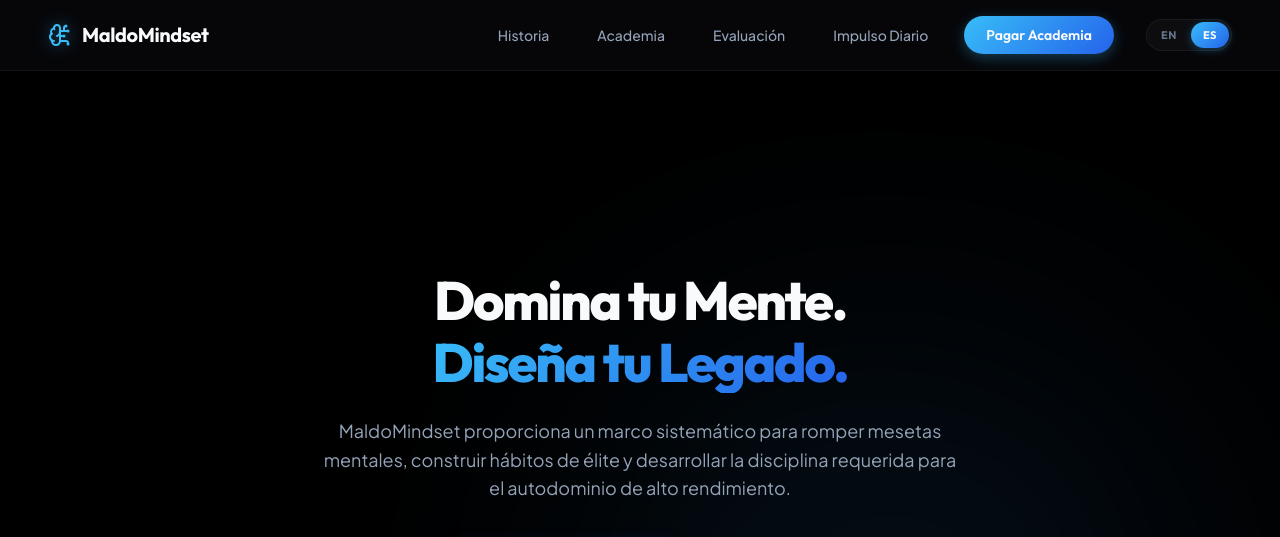
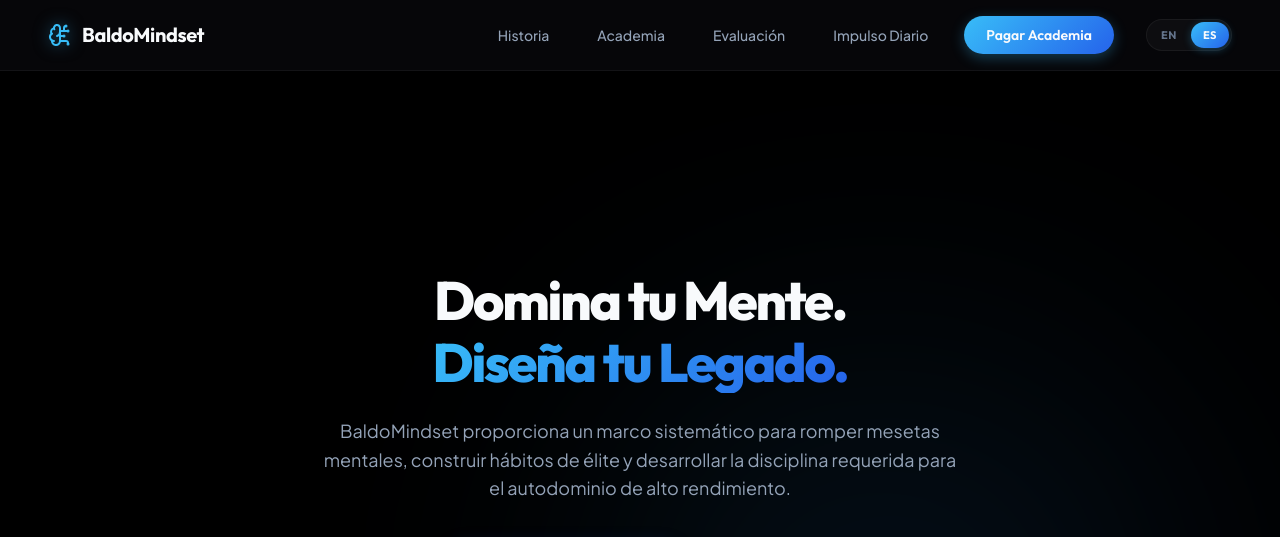
Before and after one commit to moguldesignsjordan/Maldomindset, a React (Vite) app: page / in a window 1280 px wide. Shown: the top 537 px of the page. Built offline with nearby package versions, Linux system fonts and the light colour scheme.

Commit message:
updated name

```diff
--- a/index.html
+++ b/index.html
@@ -1,14 +1,18 @@
 <!doctype html>
 <html lang="en">
+
 <head>
   <meta charset="UTF-8" />
   <link rel="icon" type="image/svg+xml" href="/favicon.svg" />
   <meta name="viewport" content="width=device-width, initial-scale=1.0" />
-    <title>MaldoMindset | Elevate Your Performance & Mastery</title>
-    <meta name="description" content="Discover MaldoMindset, your guide to high-performance personal growth, discipline, self-mastery, and mindset optimization." />
+  <title>BaldoMindset | Elevate Your Performance & Mastery</title>
+  <meta name="description"
+    content="Discover BaldoMindset, your guide to high-performance personal growth, discipline, self-mastery, and mindset optimization." />
 </head>
+
 <body>
   <div id="root"></div>
   <script type="module" src="/src/main.jsx"></script>
 </body>
+
 </html>
--- a/package.json
+++ b/package.json
@@ -1,5 +1,5 @@
 {
-  "name": "maldomindset",
+  "name": "baldomindset",
   "private": true,
   "version": "0.0.0",
   "type": "module",
--- a/src/constants/translations.js
+++ b/src/constants/translations.js
@@ -2,14 +2,14 @@
 export const TRANSLATIONS = {
   en: {
     // Shared Layout / Common
-    brand: "MaldoMindset",
+    brand: "BaldoMindset",
     storyTab: "Story",
     academyTab: "Academy",
     assessmentTab: "Assessment",
     boostTab: "Daily Boost",
     checkoutTab: "Academy Checkout",
     footerTagline: "Forge Unbreakable Psychology. Architect Your Legacy.",
-    footerCopyright: "MaldoMindset Academy. All rights reserved.",
+    footerCopyright: "BaldoMindset Academy. All rights reserved.",
     createdWith: "Created with",
     by: "by",
     backToHome: "← Back to Home",
@@ -17,7 +17,7 @@ export const TRANSLATIONS = {
     // Home Page
     heroTitleFirst: "Master Your Mind.",
     heroTitleSecond: "Architect Your Legacy.",
-    heroDesc: "MaldoMindset provides a systematic framework to break mental plateaus, build elite habits, and construct the discipline required for high-performance self-mastery.",
+    heroDesc: "BaldoMindset provides a systematic framework to break mental plateaus, build elite habits, and construct the discipline required for high-performance self-mastery.",
     heroCtaAssessment: "Take Free Assessment",
     heroCtaStory: "Read My Story",
 
@@ -80,7 +80,7 @@ export const TRANSLATIONS = {
     storyTitle: "Meet Baldo Mindset",
     storyDesc: "The journey from dropping out and hitting absolute rock bottom to building an elite performance lifestyle.",
     founderName: "Liss Almonte",
-    founderTitle: "Founder of MaldoMindset",
+    founderTitle: "Founder of BaldoMindset",
     bioPart1: "In 2020, I decided to burn the ships to leave no turning back and dropped out of school during my final year. I wanted to forge my own path.",
     bioQuote: "\"By 2025, I had hit rock bottom: trapped in vices like marijuana, pills, Molly, alcohol, and distractions. On top of that, I was over a million in debt and going through a divorce that completely shattered me.\"",
     bioPart2: "Then I decided to change everything. I kicked my vices, completely reprogrammed my mindset, and rebuilt my psychology from scratch. Today, at 26, I’m living the life I once thought was impossible and have built the business of my dreams.",
@@ -232,14 +232,14 @@ export const TRANSLATIONS = {
 
   es: {
     // Shared Layout / Common
-    brand: "MaldoMindset",
+    brand: "BaldoMindset",
     storyTab: "Historia",
     academyTab: "Academia",
     assessmentTab: "Evaluación",
     boostTab: "Impulso Diario",
     checkoutTab: "Pagar Academia",
     footerTagline: "Forja una Psicología Inquebrantable. Diseña tu Legado.",
-    footerCopyright: "Academia MaldoMindset. Todos los derechos reservados.",
+    footerCopyright: "Academia BaldoMindset. Todos los derechos reservados.",
     createdWith: "Creado con",
     by: "por",
     backToHome: "← Volver al Inicio",
@@ -247,7 +247,7 @@ export const TRANSLATIONS = {
     // Home Page
     heroTitleFirst: "Domina tu Mente.",
     heroTitleSecond: "Diseña tu Legado.",
-    heroDesc: "MaldoMindset proporciona un marco sistemático para romper mesetas mentales, construir hábitos de élite y desarrollar la disciplina requerida para el autodominio de alto rendimiento.",
+    heroDesc: "BaldoMindset proporciona un marco sistemático para romper mesetas mentales, construir hábitos de élite y desarrollar la disciplina requerida para el autodominio de alto rendimiento.",
     heroCtaAssessment: "Evaluación Gratuita",
     heroCtaStory: "Mi Historia",
 
@@ -310,7 +310,7 @@ export const TRANSLATIONS = {
     storyTitle: "Conoce a Baldo Mindset",
     storyDesc: "El viaje de abandonar los estudios y tocar fondo absoluto hasta construir un estilo de vida de rendimiento de élite.",
     founderName: "Liss Almonte",
-    founderTitle: "Fundador de MaldoMindset",
+    founderTitle: "Fundador de BaldoMindset",
     bioPart1: "En 2020, decidí quemar los barcos para no dejar opción de dar marcha atrás y abandoné la escuela durante mi último año. Quería forjar mi propio camino.",
     bioQuote: "\"Para 2025, había tocado fondo: estaba atrapado en vicios como la marihuana, pastillas, Molly, alcohol y distracciones. Para colmo, tenía una deuda de más de un millón y atravesaba un divorcio que me destrozó por completo.\"",
     bioPart2: "Luego decidí cambiarlo todo. Dejé mis vicios, reprogramé mi mentalidad por completo y reconstruí mi psicología desde cero. Hoy, a los 26 años, vivo la vida que una vez creí imposible y he construido el negocio de mis sueños.",
```
Also changed, not shown: 1 other file (tests, documents, lock files or other folders). Lines whose indentation alone changed are shown as unchanged.
